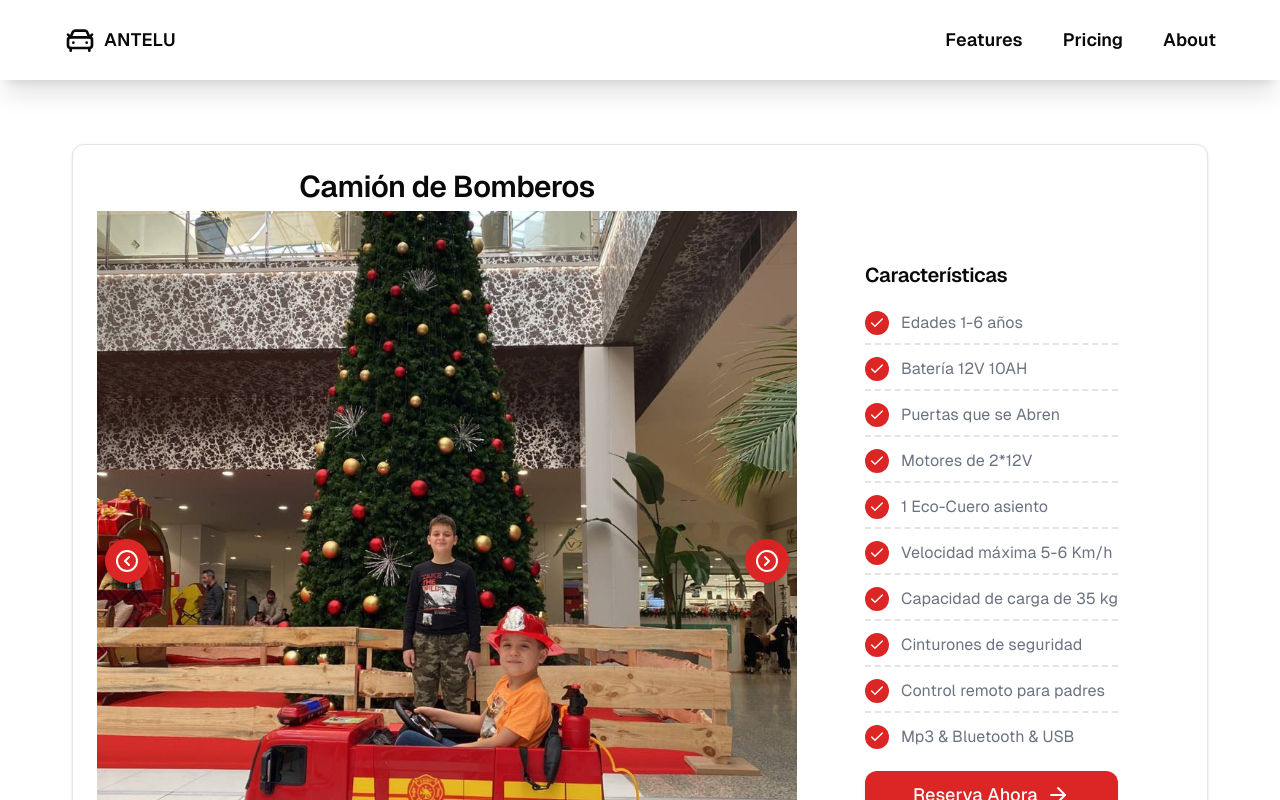
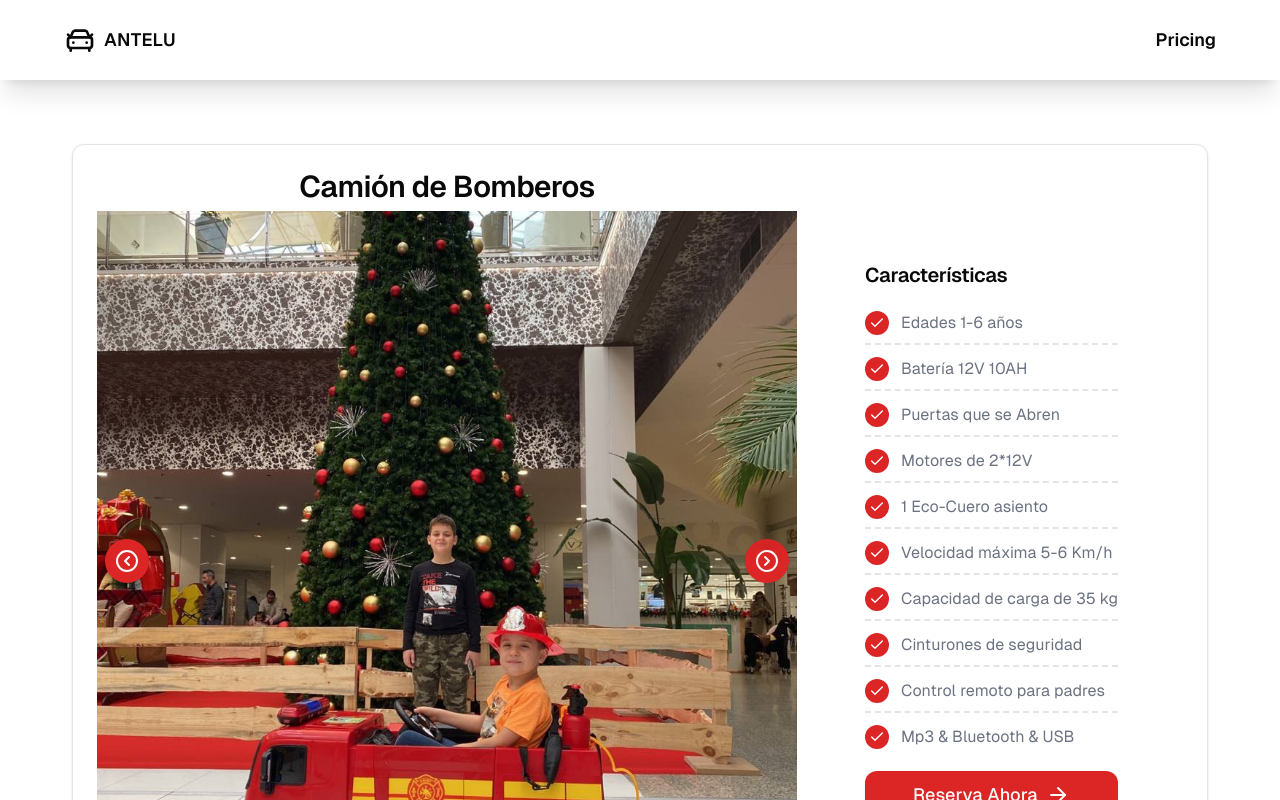
Before and after one commit to andrian-kars/antelu, a Next.js app: page /rent/fire_truck in a window 1280 px wide. Shown: the top 800 px of the page. Built offline with nearby package versions, Linux system fonts and the light colour scheme.

Commit message:
:tada: remove some of nav items

```diff
--- a/src/components/NavBar.tsx
+++ b/src/components/NavBar.tsx
@@ -8,14 +8,8 @@ export default function NavBar() {
         <Link href="/" className="mr-auto">
           <BrandLogo />
         </Link>
-        <Link className="text-lg" href="#">
-          Features
-        </Link>
         <Link className="text-lg" href="/#pricing">
           Pricing
-        </Link>
-        <Link className="text-lg" href="#">
-          About
         </Link>
       </nav>
     </header>
```
